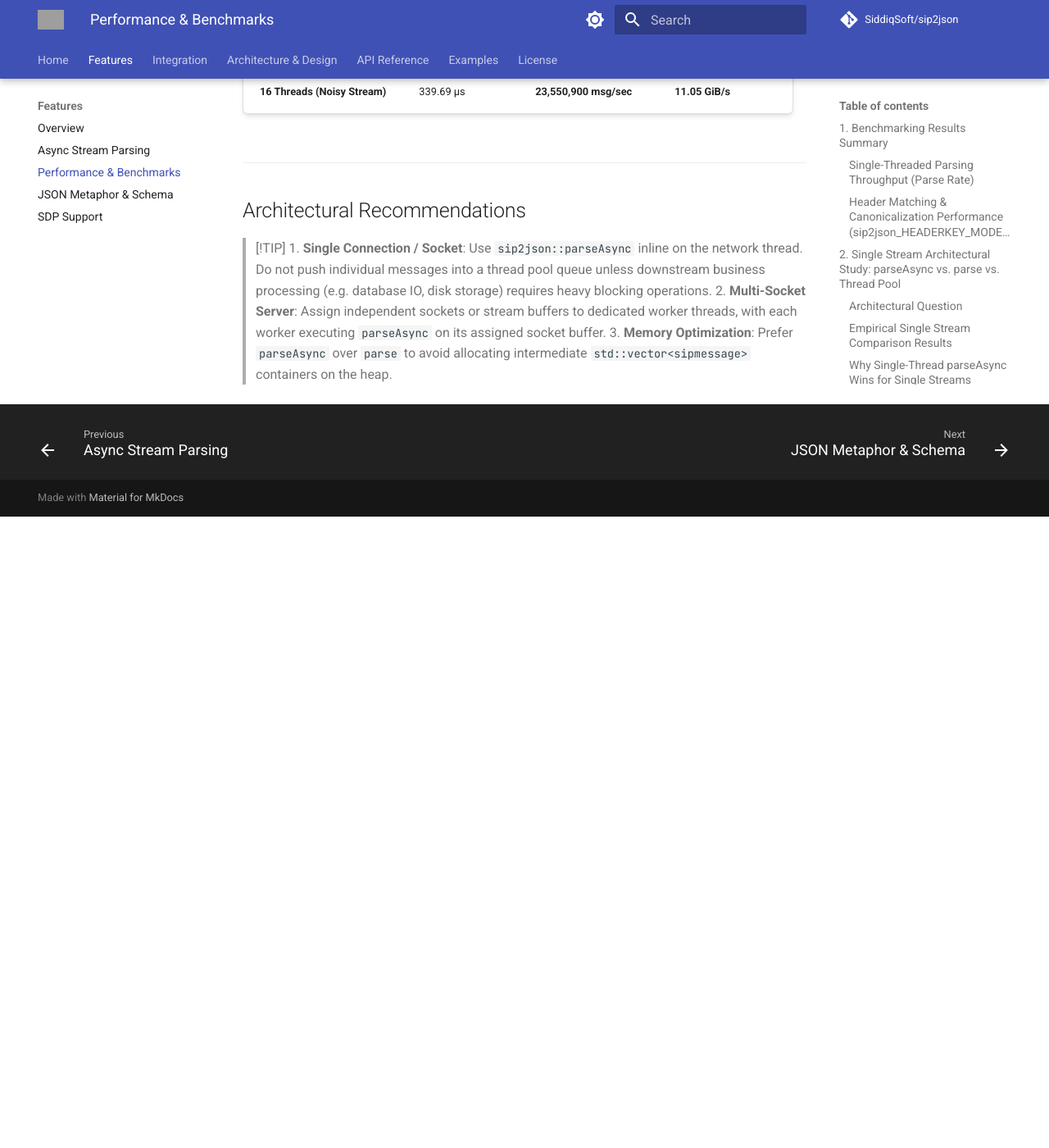
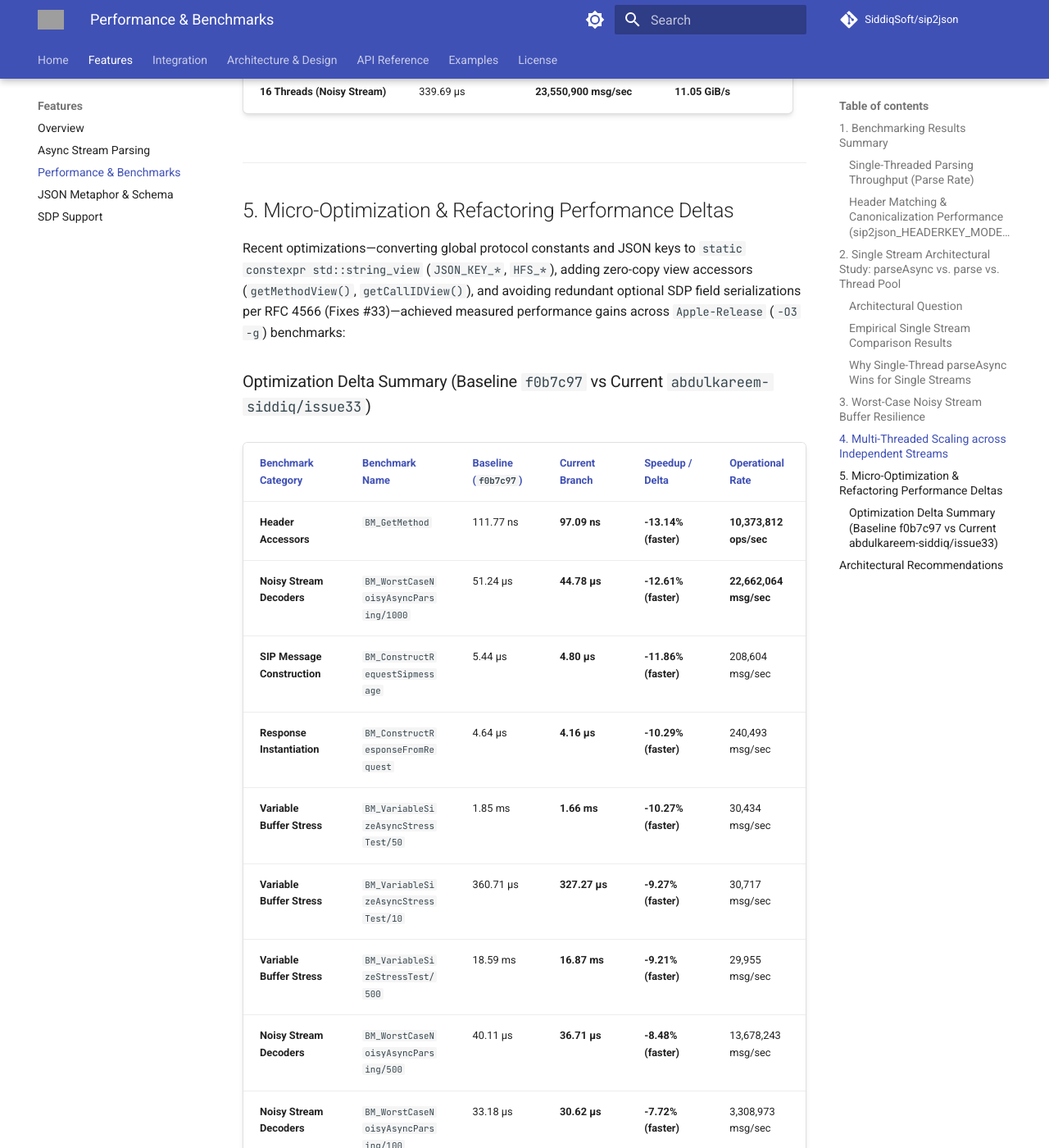
Before and after one commit to SiddiqSoft/sip2json, an MkDocs documentation site: the page built from docs/features/benchmarks.md, in a window 1280 px wide and 1400 px high, scrolled down 4368 px. Shown: the whole window at 82% size. Built offline with MkDocs 1.6.1 and Material for MkDocs 9.7.7, drawn with Linux system fonts in a browser that asks for light colours; comment, search, counter and statistics services are not loaded; before the commit the page ends 4998 px from its top, so only the background shows below that; some of the changed text lies outside the part shown; grey boxes are pictures that could not be loaded.

Commit message:
docs(benchmarks): Document performance improvements and benchmark deltas vs baseline f0b7c97

```diff
--- a/docs/features/benchmarks.md
+++ b/docs/features/benchmarks.md
@@ -99,6 +99,31 @@ While offloading single-stream messages to worker threads incurs queue lock over
 
 ---
 
+## 5. Micro-Optimization & Refactoring Performance Deltas
+
+Recent optimizations—converting global protocol constants and JSON keys to `static constexpr std::string_view` (`JSON_KEY_*`, `HFS_*`), adding zero-copy view accessors (`getMethodView()`, `getCallIDView()`), and avoiding redundant optional SDP field serializations per RFC 4566 (Fixes #33)—achieved measured performance gains across `Apple-Release` (`-O3 -g`) benchmarks:
+
+### Optimization Delta Summary (Baseline `f0b7c97` vs Current `abdulkareem-siddiq/issue33`)
+
+| Benchmark Category | Benchmark Name | Baseline (`f0b7c97`) | Current Branch | Speedup / Delta | Operational Rate |
+| :--- | :--- | :--- | :--- | :--- | :--- |
+| **Header Accessors** | `BM_GetMethod` | 111.77 ns | **97.09 ns** | **-13.14% (faster)** | **10,373,812 ops/sec** |
+| **Noisy Stream Decoders** | `BM_WorstCaseNoisyAsyncParsing/1000` | 51.24 µs | **44.78 µs** | **-12.61% (faster)** | **22,662,064 msg/sec** |
+| **SIP Message Construction** | `BM_ConstructRequestSipmessage` | 5.44 µs | **4.80 µs** | **-11.86% (faster)** | 208,604 msg/sec |
+| **Response Instantiation** | `BM_ConstructResponseFromRequest` | 4.64 µs | **4.16 µs** | **-10.29% (faster)** | 240,493 msg/sec |
+| **Variable Buffer Stress** | `BM_VariableSizeAsyncStressTest/50` | 1.85 ms | **1.66 ms** | **-10.27% (faster)** | 30,434 msg/sec |
+| **Variable Buffer Stress** | `BM_VariableSizeAsyncStressTest/10` | 360.71 µs | **327.27 µs** | **-9.27% (faster)** | 30,717 msg/sec |
+| **Variable Buffer Stress** | `BM_VariableSizeStressTest/500` | 18.59 ms | **16.87 ms** | **-9.21% (faster)** | 29,955 msg/sec |
+| **Noisy Stream Decoders** | `BM_WorstCaseNoisyAsyncParsing/500` | 40.11 µs | **36.71 µs** | **-8.48% (faster)** | 13,678,243 msg/sec |
+| **Noisy Stream Decoders** | `BM_WorstCaseNoisyAsyncParsing/100` | 33.18 µs | **30.62 µs** | **-7.72% (faster)** | 3,308,973 msg/sec |
+| **Default Construction** | `BM_ConstructDefaultSipmessage` | 1.59 µs | **1.49 µs** | **-6.04% (faster)** | 677,473 msg/sec |
+| **Stream Thread Pool Handoff** | `BM_SimulatedStream_Parse_WithThreadPoolHandoff` | 7.53 ms | **7.08 ms** | **-5.94% (faster)** | 209,221 msg/sec |
+| **Response Construction** | `BM_ConstructResponseSipmessage` | 4.82 µs | **4.60 µs** | **-4.42% (faster)** | 219,227 msg/sec |
+| **Multi-Thread Scaling** | `BM_MultiThreadedAsyncParsing/4` | 4.02 ms | **3.89 ms** | **-3.06% (faster)** | **21,996,876 msg/sec** |
+| **Multi-Thread Scaling** | `BM_MultiThreadedAsyncParsing/16` | 14.23 ms | **13.81 ms** | **-2.94% (faster)** | **23,790,194 msg/sec** |
+
+---
+
 ## Architectural Recommendations
 
 > [!TIP]
```
